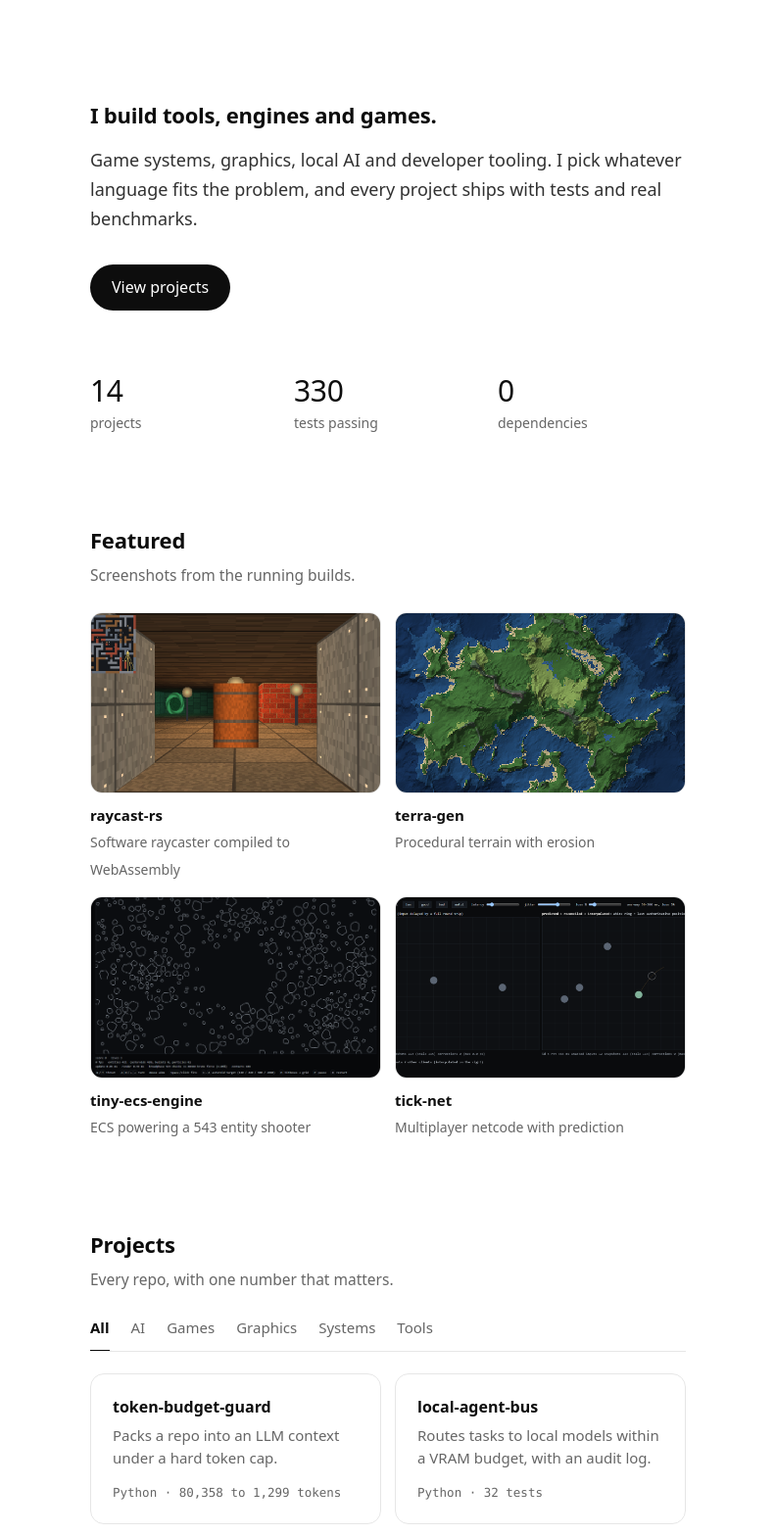
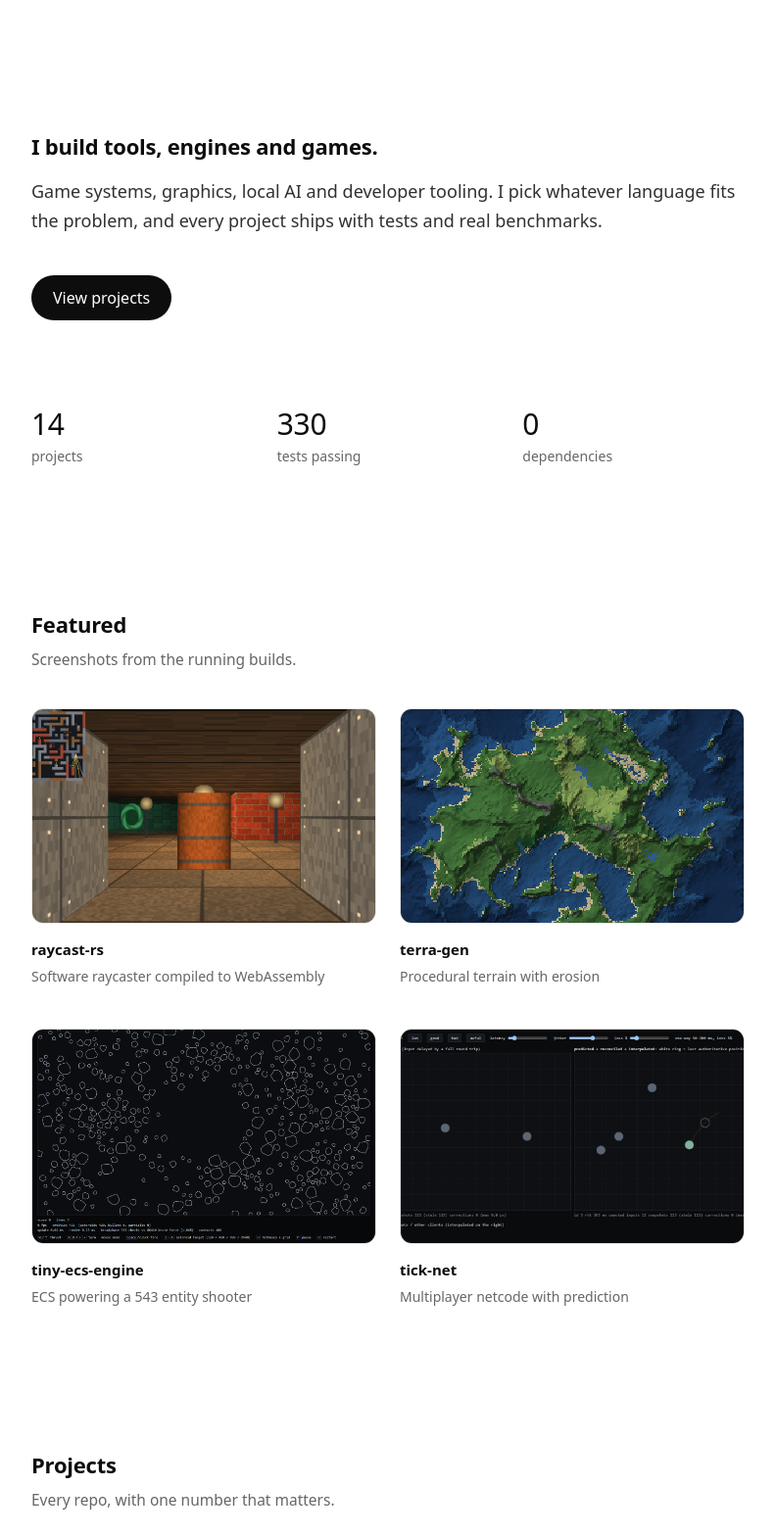
Before and after one commit to vaughnponcee/vaughnponcee.github.io, a plain HTML site: page index.html in a window 1280 px wide. Shown: the part 69-1636 px from the top of the page at 98% size, without its empty margins (244-1035 px from the left). Drawn offline with Linux system fonts and the light colour scheme.

Commit message:
More spacing, no tab scrollbar

```diff
--- a/index.html
+++ b/index.html
@@ -23,55 +23,55 @@ nav .links a,nav button{text-decoration:none;font:inherit;font-size:16px;color:v
 nav .links a:hover{text-decoration:underline;text-underline-offset:4px}
 nav button{color:var(--mute);display:grid}
 
-main{max-width:640px;margin:0 auto;padding:0 16px}
-.hero{padding:clamp(56px,12vh,120px) 0 64px}
+main{max-width:760px;margin:0 auto;padding:0 16px}
+.hero{padding:clamp(80px,16vh,160px) 0 88px}
 h1{margin:0 0 14px;font-size:22px;font-weight:600;letter-spacing:-.01em}
-.hero p{margin:0 0 32px;font-size:18px;color:var(--ink);opacity:.85}
+.hero p{margin:0 0 40px;font-size:18px;color:var(--ink);opacity:.85}
 .btn{display:inline-block;background:var(--ink);color:var(--bg);text-decoration:none;font-size:16px;padding:10px 22px;border-radius:999px;transition:opacity .2s}
 .btn:hover{opacity:.8}
 
-.stats{display:grid;grid-template-columns:repeat(3,1fr);gap:16px;padding-bottom:88px}
+.stats{display:grid;grid-template-columns:repeat(3,1fr);gap:24px;padding-bottom:140px}
 .stats b{display:block;font-size:30px;font-weight:500;letter-spacing:-.01em;line-height:1.2}
 .stats span{font-size:14px;color:var(--mute)}
 
-section{padding-bottom:88px}
+section{padding-bottom:140px}
 h2{margin:0 0 6px;font-size:22px;font-weight:600;letter-spacing:-.01em}
-.sub{margin:0 0 24px;color:var(--mute);font-size:15.5px}
+.sub{margin:0 0 36px;color:var(--mute);font-size:15.5px}
 
-.shots{display:grid;grid-template-columns:1fr 1fr;gap:14px}
+.shots{display:grid;grid-template-columns:1fr 1fr;gap:40px 24px}
 .shots a{text-decoration:none;display:block}
 .shots .img{border:1px solid var(--line);border-radius:12px;overflow:hidden;aspect-ratio:16/10;background:var(--soft)}
 .shots img{width:100%;height:100%;object-fit:cover;display:block;transition:transform .5s ease}
 .shots a:hover img{transform:scale(1.03)}
 .shots .px{image-rendering:pixelated}
-.shots b{display:block;font-size:15px;font-weight:600;margin-top:10px}
+.shots b{display:block;font-size:15px;font-weight:600;margin-top:14px}
 .shots span{font-size:14px;color:var(--mute)}
 
-.tabs{display:flex;gap:22px;border-bottom:1px solid var(--line);margin-bottom:22px;overflow-x:auto}
+.tabs{display:flex;flex-wrap:wrap;gap:8px 26px;border-bottom:1px solid var(--line);margin-bottom:32px}
 .tabs button{background:none;border:0;padding:0 0 10px;font:inherit;font-size:15px;color:var(--mute);cursor:pointer;border-bottom:2px solid transparent;margin-bottom:-1px;white-space:nowrap}
 .tabs button:hover{color:var(--ink)}
 .tabs button[aria-pressed="true"]{color:var(--ink);font-weight:600;border-bottom-color:var(--ink)}
 
-.list{display:grid;grid-template-columns:1fr 1fr;gap:14px}
-.item{border:1px solid var(--line);border-radius:14px;padding:20px 22px;text-decoration:none;display:flex;flex-direction:column;gap:4px;transition:border-color .2s,background .2s}
+.list{display:grid;grid-template-columns:1fr 1fr;gap:20px}
+.item{border:1px solid var(--line);border-radius:14px;padding:26px 28px;text-decoration:none;display:flex;flex-direction:column;gap:6px;transition:border-color .2s,background .2s}
 .item:hover{border-color:var(--mute);background:var(--soft)}
 .item b{font-size:16px;font-weight:600}
 .item p{margin:0;color:var(--mute);font-size:15px;line-height:1.55;flex:1}
 .item small{margin-top:10px;font-family:var(--mono);font-size:12.5px;color:var(--mute)}
 .item[hidden]{display:none}
 
-.contact p{margin:0 0 20px;color:var(--mute)}
+.contact p{margin:0 0 28px;color:var(--mute)}
 .row{display:flex;gap:10px;flex-wrap:wrap}
 .btn.line{background:none;color:var(--ink);border:1px solid var(--line)}
 .btn.line:hover{border-color:var(--ink);opacity:1}
 
-footer{display:flex;justify-content:space-between;flex-wrap:wrap;gap:12px;padding:28px clamp(16px,4vw,40px);font-size:13px;color:var(--mute)}
+footer{display:flex;justify-content:space-between;flex-wrap:wrap;gap:12px;border-top:1px solid var(--line);padding:32px clamp(16px,4vw,40px);font-size:13px;color:var(--mute)}
 footer a{text-decoration:none;margin-left:22px}
 footer a:hover{color:var(--ink)}
 
 .fade{opacity:0;transform:translateY(10px);transition:opacity .7s ease,transform .7s ease}
 .fade.in{opacity:1;transform:none}
-@media (max-width:600px){.shots,.list{grid-template-columns:1fr}.stats b{font-size:24px}footer a{margin:0 16px 0 0}}
+@media (max-width:600px){.stats,section{padding-bottom:96px}.hero{padding:64px 0 64px}.shots,.list{grid-template-columns:1fr}.stats b{font-size:24px}footer a{margin:0 16px 0 0}}
 @media (prefers-reduced-motion:reduce){.fade{opacity:1;transform:none;transition:none}.shots img{transition:none}}
 </style>
 </head>
@@ -127,7 +127,7 @@ footer a:hover{color:var(--ink)}
 </section>
 </main>
 
-<footer><span>&copy; <span id="yr">2026</span> vaughnponcee</span><span><a href="https://github.com/vaughnponcee">GitHub</a><a href="#projects">Projects</a><a href="#contact">Contact</a></span></footer>
+<footer><span>vaughnponcee</span><span><a href="https://github.com/vaughnponcee">GitHub</a><a href="#projects">Projects</a><a href="#contact">Contact</a></span></footer>
 
 <script>
 (function(){
@@ -150,7 +150,6 @@ footer a:hover{color:var(--ink)}
   ];
   var list=document.getElementById('list'),tabs=document.getElementById('tabs');
   document.getElementById('n-proj').textContent=P.length;
-  document.getElementById('yr').textContent=new Date().getFullYear();
   list.innerHTML=P.map(function(p){return '<a class="item" data-cat="'+p[1]+'" href="https://github.com/vaughnponcee/'+p[0]+'"><b>'+p[0]+'</b><p>'+p[2]+'</p><small>'+p[4]+' &middot; '+p[3]+'</small></a>';}).join('');
   var cats=['All'];P.forEach(function(p){if(cats.indexOf(p[1])<0)cats.push(p[1]);});
   tabs.innerHTML=cats.map(function(c,i){return '<button type="button" aria-pressed="'+(i===0)+'">'+c+'</button>';}).join('');
```
